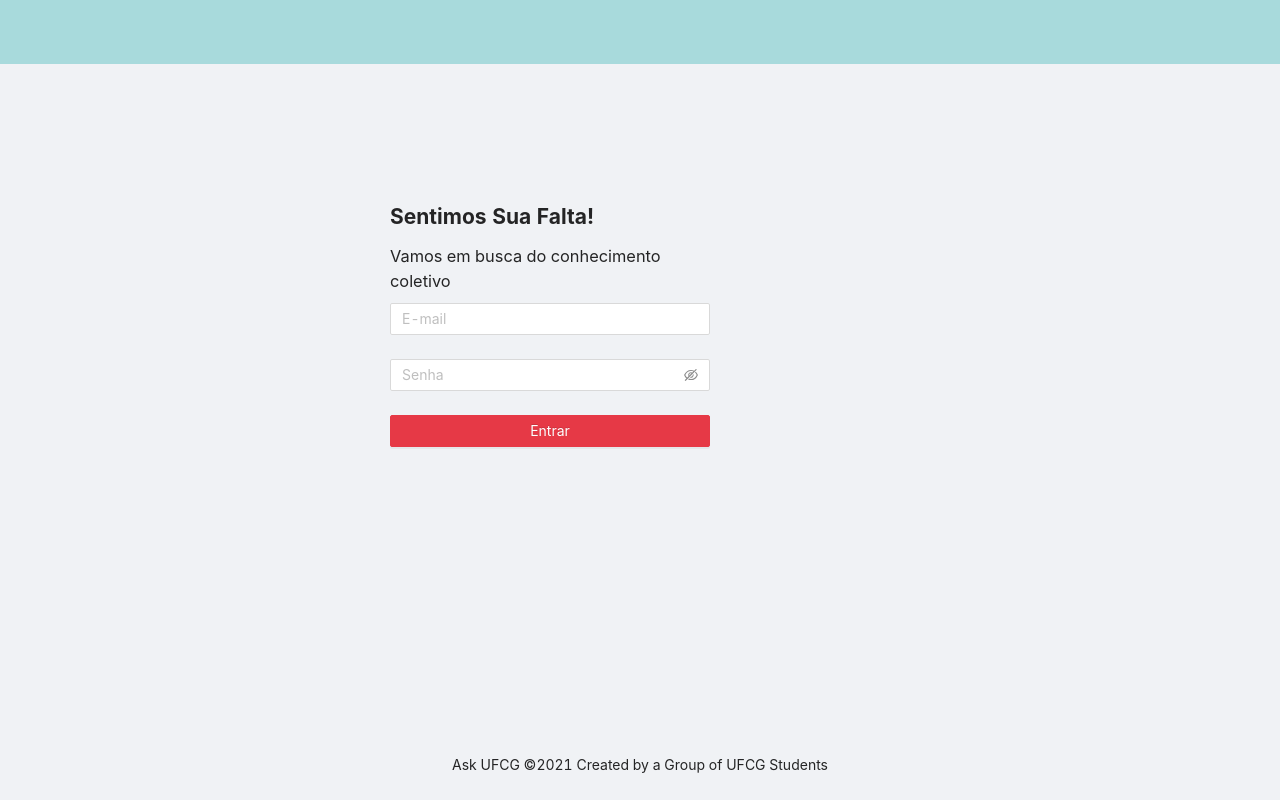
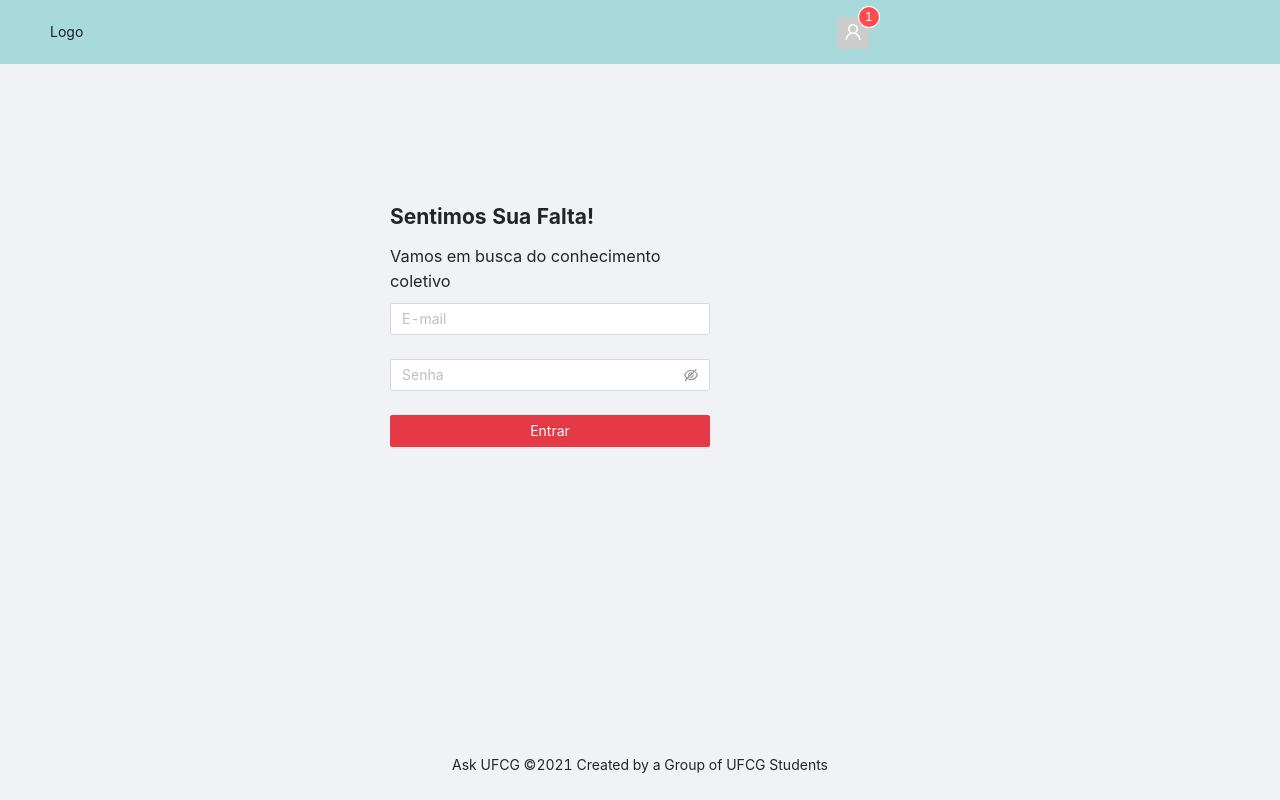
Before and after one commit to Ask-UFCG/projeto-novo-front, a React (Create React App) app in the folder ask-ufcg/: page / in a window 1280 px wide. Built offline with nearby package versions, Linux system fonts and the light colour scheme.

Commit message:
#1 - work in progress header

```diff
--- a/ask-ufcg/src/App.js
+++ b/ask-ufcg/src/App.js
@@ -1,15 +1,15 @@
-import React from 'react';
-import Login from './page/Login/login';
-import { observer } from 'mobx-react';
-@observer
+import React from 'react'
+import Login from './page/Login/login'
+// import { observer } from 'mobx-react';
+// @observer
 class App extends React.Component {
   render() {
     return (
       <div>
         <Login />
       </div>
-    );
+    )
   }
 }
 
-export default App;
+export default App
--- /dev/null
+++ b/ask-ufcg/src/components/Header/header.js
@@ -0,0 +1,53 @@
+import { Badge, Button, Col, Layout, Row, Avatar } from 'antd'
+import { UserOutlined } from '@ant-design/icons'
+// import { observer } from 'mobx-react'
+import React from 'react'
+import SessionStore from '../../stores/common/indexStore'
+
+// @observer
+class Header extends React.Component {
+  constructor(props) {
+    super(props)
+    this.store = new SessionStore()
+  }
+
+  _renderButtonsLoginRegister = () => {
+    return (
+      <>
+        <Button>Registrar</Button>
+        <Button>Entrar</Button>
+      </>
+    )
+  }
+
+  _renderUserLinks = () => {
+    return (
+      <Badge count={1}>
+        <Avatar shape="square" icon={<UserOutlined />} />
+      </Badge>
+    )
+  }
+
+  render() {
+    return (
+      <Layout.Header
+        style={{ backgroundColor: '#A8DADC', position: 'fixed', zIndex: 1, width: '100%' }}
+      >
+        <Row>
+          <Col span={8}>
+            <div className="logo" />
+            Logo
+          </Col>
+          <Col span={8}>
+            <div className="title-header">{this.props.title}</div>
+          </Col>
+          <Col span={8}>
+            {this.store.authUser ? this._renderUserLinks() : this._renderButtonsLoginRegister()}
+          </Col>
+        </Row>
+      </Layout.Header>
+    )
+  }
+}
+Header.displayName = 'Header'
+export default Header
--- a/ask-ufcg/src/page/Login/login.js
+++ b/ask-ufcg/src/page/Login/login.js
@@ -1,18 +1,19 @@
-import './login.css';
-import React from 'react';
-import { Layout, Row, Input, Button, Form, Col } from 'antd';
-const { Header, Content, Footer } = Layout;
-import { observer } from 'mobx-react';
+import './login.css'
+import React from 'react'
+import Header from '../../components/Header/header'
+import { Layout, Row, Input, Button, Form, Col } from 'antd'
+const { Content, Footer } = Layout
+// import { observer } from 'mobx-react'
 
-@observer
+// @observer
 class Login extends React.Component {
   onFinish = (values) => {
-    console.log('Success:', values);
-  };
+    console.log('Success:', values)
+  }
 
   onFinishFailed = (errorInfo) => {
-    console.log('Failed:', errorInfo);
-  };
+    console.log('Failed:', errorInfo)
+  }
 
   render() {
     return (
@@ -27,30 +28,18 @@ class Login extends React.Component {
           >
             <Row>
               <Col xs={2} sm={4} md={6} lg={8} xl={9} />
-              <Col
-                xs={20}
-                sm={16}
-                md={12}
-                lg={12}
-                xl={6}
-                className='center-content'
-              >
+              <Col xs={20} sm={16} md={12} lg={12} xl={6} className="center-content">
                 <Row style={{ textAlign: 'left' }}>
                   <Col span={24}>
-                    <h1 className='title-login'>Sentimos Sua Falta!</h1>
+                    <h1 className="title-login">Sentimos Sua Falta!</h1>
                   </Col>
                 </Row>
                 <Row style={{ textAlign: 'left' }}>
                   <Col span={24}>
-                    <h3 className='subtitle-login'>
-                      Vamos em busca do conhecimento coletivo
-                    </h3>
+                    <h3 className="subtitle-login">Vamos em busca do conhecimento coletivo</h3>
                   </Col>
                 </Row>
-                <Form
-                  onFinish={this.onFinish}
-                  onFinishFailed={this.onFinishFailed}
-                >
+                <Form onFinish={this.onFinish} onFinishFailed={this.onFinishFailed}>
                   <Form.Item>
                     <Row>
                       <Col span={24}>
@@ -68,11 +57,7 @@ class Login extends React.Component {
                   </Form.Item>
 
                   <Form.Item>
-                    <Button
-                      type='primary'
-                      htmlType='submit'
-                      className='style-button'
-                    >
+                    <Button type="primary" htmlType="submit" className="style-button">
                       Entrar
                     </Button>
                   </Form.Item>
@@ -86,9 +71,9 @@ class Login extends React.Component {
           </Footer>
         </Layout>
       </>
-    );
+    )
   }
 }
-Login.displayName = 'Login';
+Login.displayName = 'Login'
 
-export default Login;
+export default Login
--- /dev/null
+++ b/ask-ufcg/src/stores/common/UrlRouter.js
@@ -0,0 +1,4 @@
+export const HOME = { route: '/', text: 'Ask-UFCG' }
+export const PROFILE = { route: '/perfil', text: 'Perfil' }
+export const SIGN_IN = { route: '/entrar', text: 'Entrar' }
+export const REGISTER = { route: '/registrar', text: 'Registrar' }
--- /dev/null
+++ b/ask-ufcg/src/stores/common/indexStore.js
@@ -0,0 +1,9 @@
+// import { observable } from 'mobx'
+
+class SessionStore {
+  //   @observable
+  authUser = {}
+  //   @observable
+  loading = false
+}
+export default SessionStore
```
